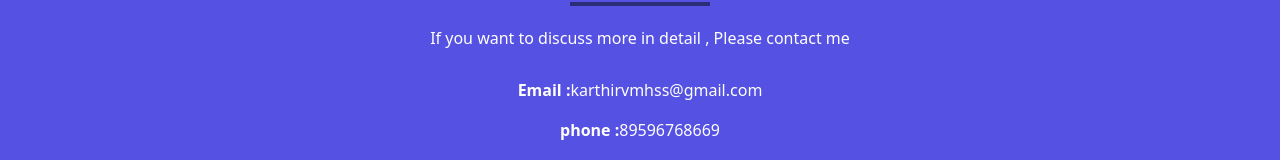
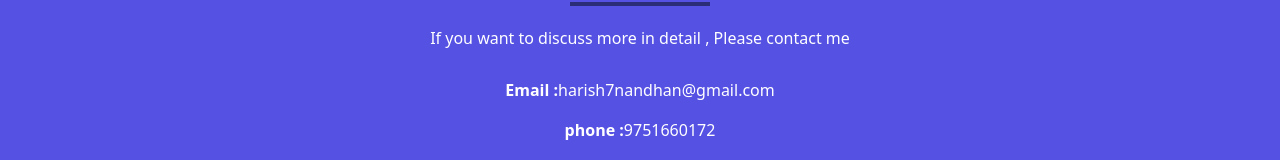
Before and after one commit to Karthi-4/Portfolio, a React (Create React App) app: page / in a window 1280 px wide. Shown: the part 2027-2187 px from the top of the page. Built offline with nearby package versions, Linux system fonts and the light colour scheme.

Commit message:
ph no - email

```diff
--- a/src/components/Contact.js
+++ b/src/components/Contact.js
@@ -1,7 +1,7 @@
 export default function Contact(){
     const config = {
-        email : 'karthirvmhss@gmail.com',
-        phone : '89596768669',
+        email : 'harish7nandhan@gmail.com',
+        phone : '9751660172',
     }
 
 
```
